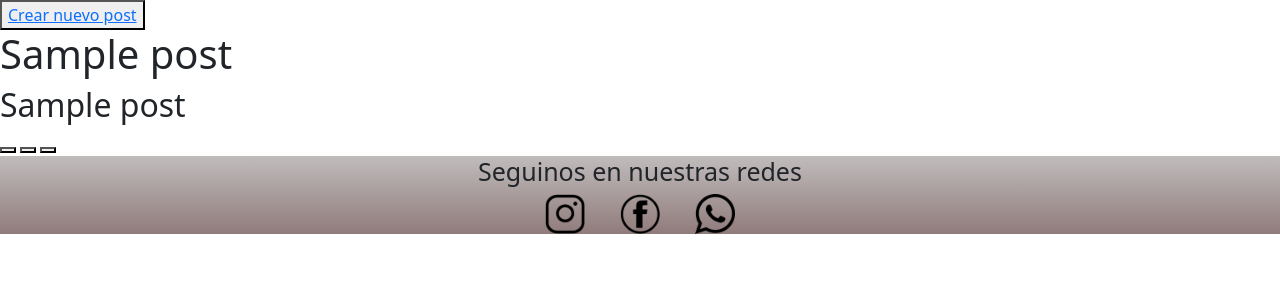
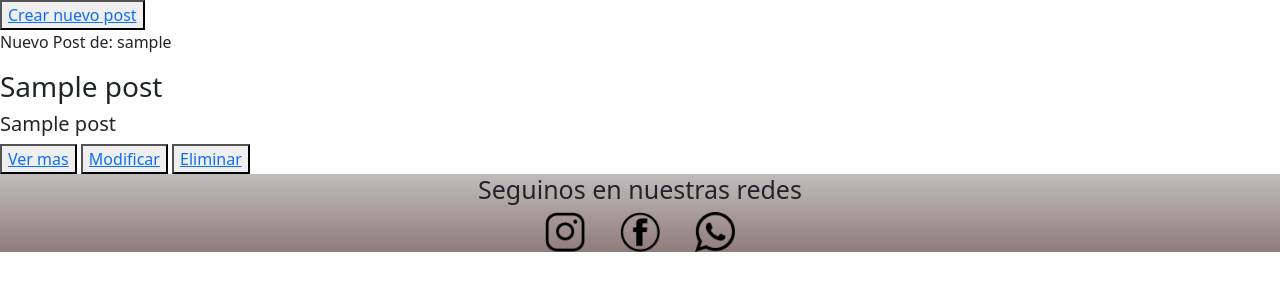
Before and after one commit to Dario296/FinalPythonDjango, a Django app: page /blog/ in a window 1280 px wide. Shown: the part 76-376 px from the top of the page. Run offline with Django 4.2, Linux system fonts and the light colour scheme; tables that the repository leaves empty hold one stand-in row (values such as "Sample post"); some libraries are stand-ins or nearby versions.

Commit message:
Correcciones en general

```diff
--- a/Blog/formulario.py
+++ b/Blog/formulario.py
@@ -5,4 +5,4 @@ class CrearPublicacion(forms.Form):
     titulo = forms.CharField()
     subtitulo = forms.CharField(required=False)
     cuerpo = RichTextFormField()
-    imagen = forms.FileField(required=False)
+    imagen = forms.ImageField(required=False)
--- a/Blog/templates/blog/blog.html
+++ b/Blog/templates/blog/blog.html
@@ -19,19 +19,21 @@
 <button><a href={% url 'crear' %}>Crear nuevo post</a></button>
 {% for pt in post %}
 <div>
-    <h1>{{ pt.titulo }}</h1>
+    <p>Nuevo Post de: {{pt.autor}} </p>
+    <h3>{{ pt.titulo }}</h3>
     {% if pt.subtitulo %}
-        <h2>{{ pt.subtitulo }}</h2>
+        <h5>{{ pt.subtitulo }}</h5>
     {% endif %}
 
+    {% comment %} {% url '' pt.id %} {% endcomment %}
     <button>
-        {% comment %} <a href={% url '' pt.id %}>Ver mas</a> {% endcomment %}
+        <a href="#">Ver mas</a>
     </button>
     <button>
-        {% comment %} <a href={% url '' pt.id %}>Modificar</a> {% endcomment %}
+        <a href="#">Modificar</a>
     </button>
     <button>
-        {% comment %} <a href={% url '' pt.id %}>Eliminar</a> {% endcomment %}
+        <a href="#">Eliminar</a>
     </button>
 </div>
 {% endfor %}
--- a/Blog/urls.py
+++ b/Blog/urls.py
@@ -1,7 +1,5 @@
 from django.urls import path
 from Blog import views
-from django.conf import settings
-from django.conf.urls.static import static
 
 urlpatterns = [
     path("", views.inicio, name = 'inicio'),
@@ -9,5 +7,3 @@ urlpatterns = [
     path("blog/", views.listar.as_view(), name = 'blog'),
     path("blog/crear/", views.crear, name = 'crear'),
 ]
-
-urlpatterns += static(settings.MEDIA_URL, document_root = settings.MEDIA_ROOT)
--- a/Blog/views.py
+++ b/Blog/views.py
@@ -2,6 +2,7 @@ from django.shortcuts import render, redirect
 from django.views.generic.list import ListView
 from Blog.models import Post
 from Blog.formulario import CrearPublicacion
+from django.contrib.auth.decorators import login_required
 
 def inicio(request):
     return render ( request, 'inicio/inicio.html')
@@ -14,9 +15,10 @@ class listar(ListView):
     template_name = 'blog/blog.html'
     context_object_name = 'post'
 
+@login_required
 def crear(request):
     if request.method == 'POST':
-        formulario = CrearPublicacion(request.POST)
+        formulario = CrearPublicacion(request.POST, request.FILES)
         if formulario.is_valid():
             info = formulario.cleaned_data
             usuario = request.user
--- a/Config/urls.py
+++ b/Config/urls.py
@@ -16,9 +16,13 @@ Including another URLconf
 """
 from django.contrib import admin
 from django.urls import path, include
+from django.conf import settings
+from django.conf.urls.static import static
 
 urlpatterns = [
     path("", include('Blog.urls')),
     path("", include('Usuarios.urls')),
     path('admin/', admin.site.urls),
 ]
+
+urlpatterns += static(settings.MEDIA_URL, document_root = settings.MEDIA_ROOT)
--- a/Usuarios/urls.py
+++ b/Usuarios/urls.py
@@ -1,8 +1,6 @@
 from django.urls import path
 from Usuarios import views
 from django.contrib.auth.views import LogoutView
-from django.conf import settings
-from django.conf.urls.static import static
 
 urlpatterns = [
     path("registrarse/", views.registrarse, name = 'registrarse'),
@@ -12,5 +10,3 @@ urlpatterns = [
     path("perfil/editar/", views.editarPerfil , name = 'editarPerfil'),
     path("perfil/editarPassword/", views.CambiarPassword.as_view(), name = 'editarPassword'),
 ]
-
-urlpatterns += static(settings.MEDIA_URL, document_root = settings.MEDIA_ROOT)
```
